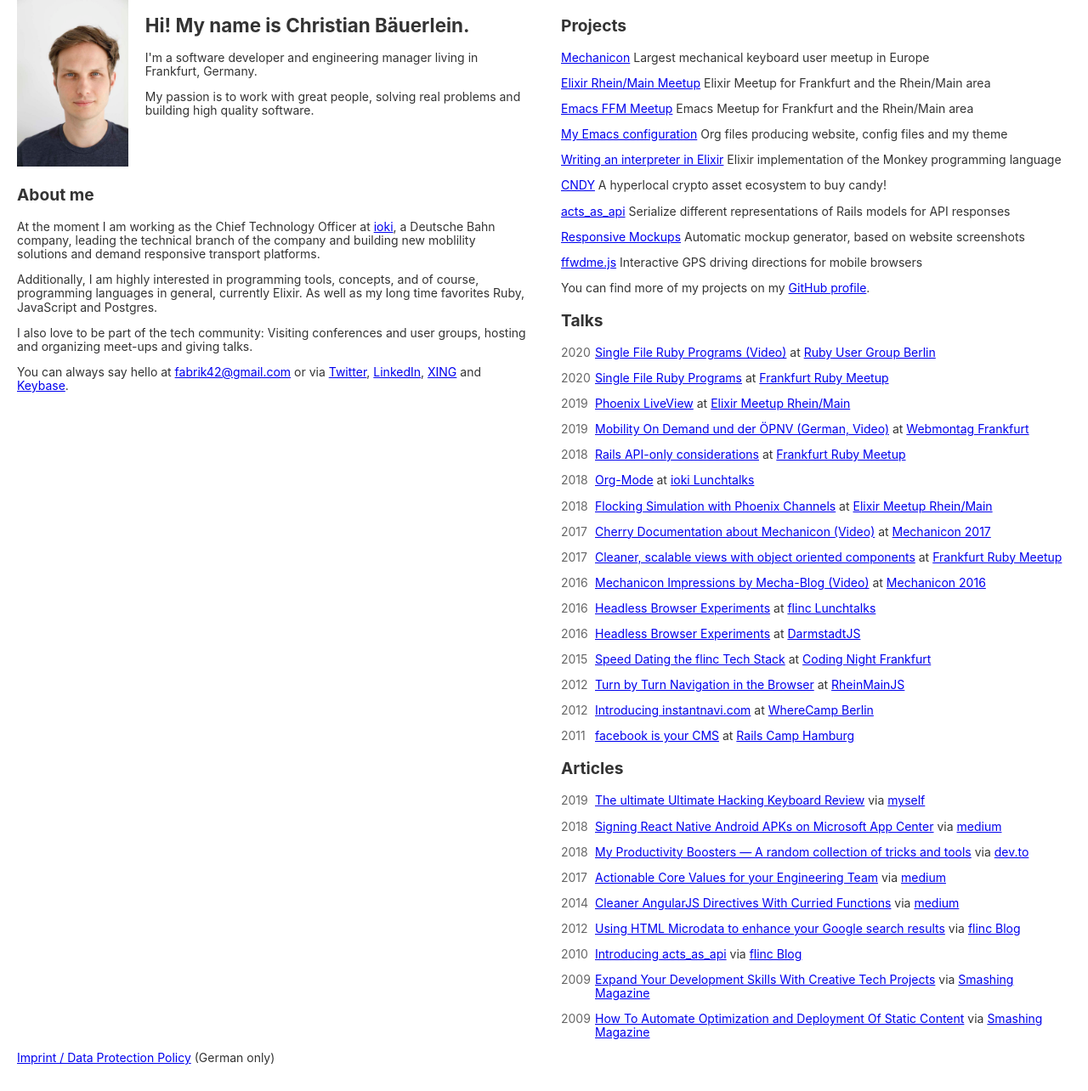
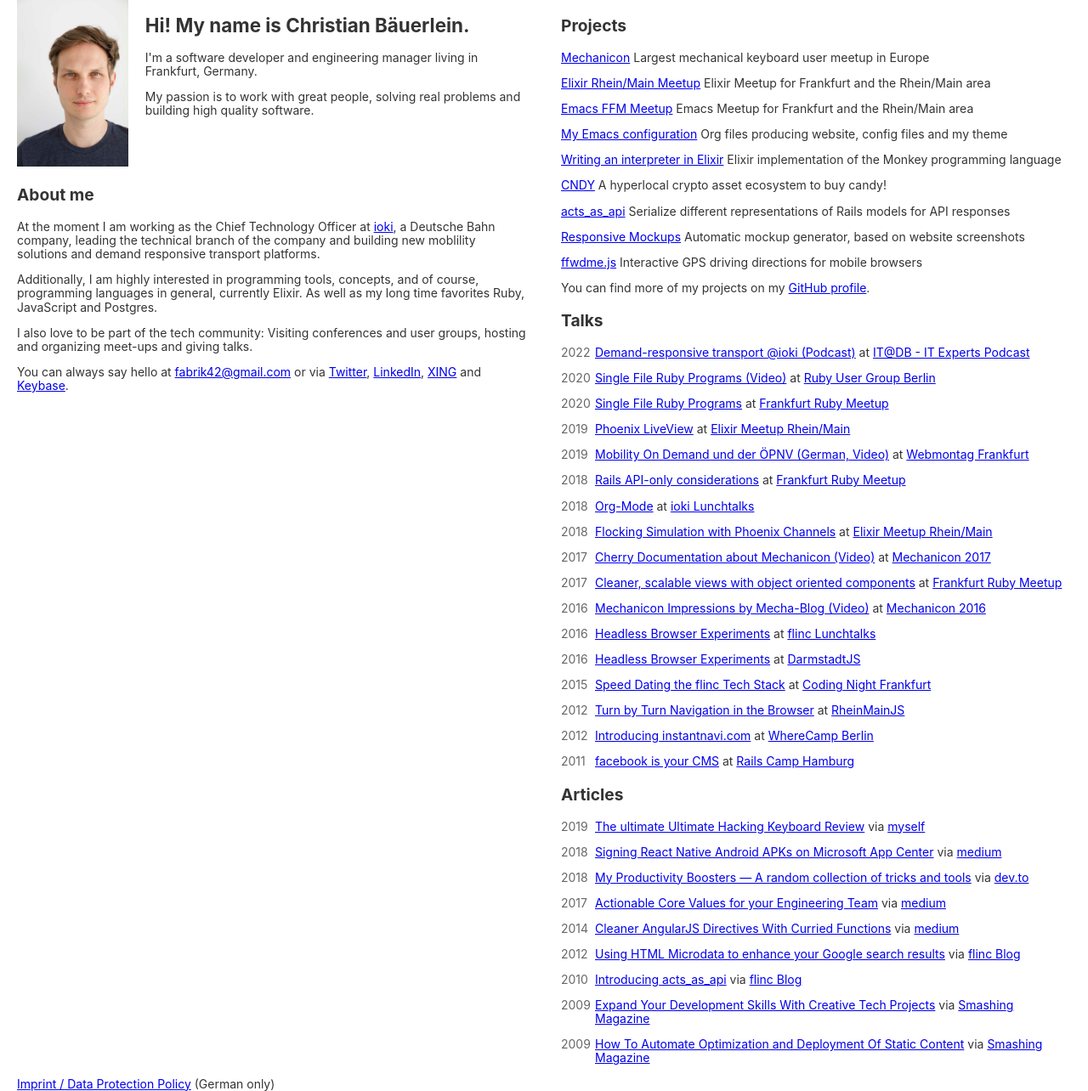
Before and after one commit to fabrik42/fabrik42.github.com, a Jekyll site: the page built from index.html, in a window 1280 px wide. Shown: the whole page at 85% size. Built offline with Jekyll 4.4.1, drawn with Linux system fonts in a browser that asks for light colours; before the commit the page ends 1254 px from its top, so only the background shows below that.

Commit message:
Add podcast episode to talks section

```diff
--- a/_data/talks.yml
+++ b/_data/talks.yml
@@ -1,3 +1,10 @@
+- year : 2022
+  date: 2022-02-28
+  title: Demand-responsive transport @ioki (Podcast)
+  occasion: IT@DB - IT Experts Podcast
+  occasion_url: https://podcasts.apple.com/us/podcast/it-db-it-experts-podcast/id1462447493
+  slides_url: https://open.spotify.com/episode/1SH945c2nK1IFy90qYIyty?si=ILsNkz1mSVqkPtJ-mWnq-Q&nd=1
+
 - year : 2020
   date: 2020-05-07
   title: Single File Ruby Programs (Video)
```
